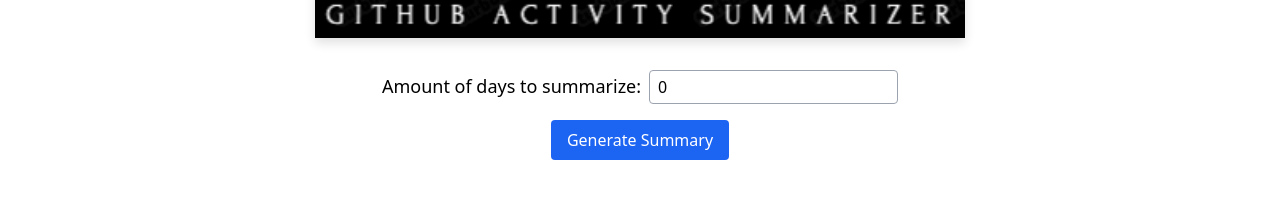
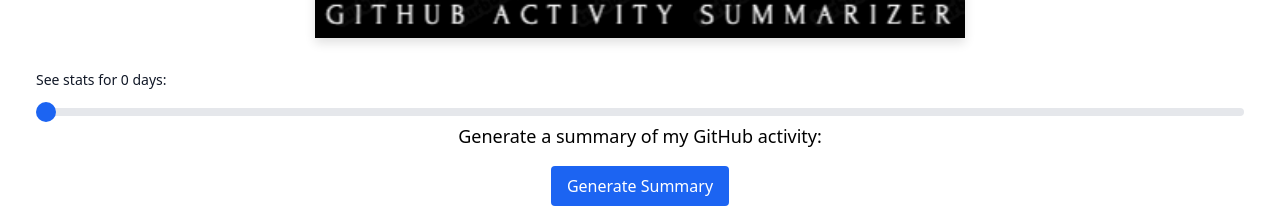
Before and after one commit to VargaElod23/blog, a Next.js app: page /summaries/github in a window 1280 px wide. Shown: the part 490-698 px from the top of the page. Built offline with nearby package versions, Linux system fonts and the light colour scheme.

Commit message:
fixes github activity rate limits, deletes vercel.json

```diff
--- /dev/null
+++ b/components/rangePicker.tsx
@@ -0,0 +1,30 @@
+import React, { Dispatch, SetStateAction } from "react";
+
+type RangePickerProps = {
+  days: number;
+  fetchStats: Dispatch<SetStateAction<number>>;
+};
+
+export const RangePicker = ({ days, fetchStats }: RangePickerProps) => {
+  return (
+    <div>
+      <label
+        htmlFor="default-range"
+        className="block mb-2 text-sm font-medium text-gray-900 dark:text-white"
+      >
+        See stats for {days} days:
+      </label>
+      <input
+        id="default-range"
+        type="range"
+        min="0"
+        max="365"
+        value={days}
+        className="w-full h-2 bg-gray-200 rounded-lg appearance-none cursor-pointer dark:bg-gray-700"
+        onChange={(e) => {
+          fetchStats(Number(e.target.value));
+        }}
+      />
+    </div>
+  );
+};
--- a/pages/api/github/activity.ts
+++ b/pages/api/github/activity.ts
@@ -10,7 +10,7 @@
 
   try {
     const user = process.env.NEXT_PUBLIC_GH_USER || "VargaElod23";
-    const url = `https://api.github.com/users/${user}/events?since=${daysAgo.toISOString()}`;
+    const url = `https://api.github.com/users/${user}/events?page=1&per_page=20`;
     const response = await axios.get(url, {
       headers: {
         Accept: "application/vnd.github.v3+json",
@@ -61,8 +61,6 @@
       return returnObject;
     });
     res.json(relevantDetails);
-    // Further processing or handling of the activity data
-    // ...
   } catch (error) {
     console.error("Error fetching GitHub activity:", error);
   }
--- a/pages/summaries/github.tsx
+++ b/pages/summaries/github.tsx
@@ -7,34 +7,44 @@
 import TextPlaceholder from "../../components/textPlaceholder";
 import useLoader from "../../hooks/useLoader";
 import ErrorContainer from "../../components/error";
+import { RangePicker } from "../../components/rangePicker";
 
 const GitHubSummary = () => {
   const [timeframe, setTimeframe] = useState<number>(0);
-  const [commitCount, setCommitCount] = useState<number>(0);
-  const [prCount, setPrCount] = useState<number>(0);
-  const [contributionCount, setContributionCount] = useState<number>(0);
-  const [issueCount, setIssueCount] = useState<number>(0);
+  const [stats, setStats] = useState<{
+    commits: number;
+    prs: number;
+    contributions: number;
+    issues: number;
+  }>({ commits: 0, prs: 0, contributions: 0, issues: 0 });
   const [summary, setSummary] = useState<string[]>([]);
   const [error, setError] = useState<boolean>(false);
   const { isLoading, setIsLoading } = useLoader();
   const [showSearch, setShowSearch] = useState<boolean>(true);
 
-  const handleSubmit = (e) => {
+  const handleSummarySubmit = (e) => {
     e.preventDefault();
     setShowSearch(false);
-    getStats();
     getSummary();
   };
 
   const getStats = useCallback(async () => {
     try {
       const response = await axios.get(`/api/github/stats?since=${timeframe}`);
-      setCommitCount(response.data.commits);
-      setPrCount(response.data.prs);
-      setContributionCount(response.data.contributions);
-      setIssueCount(response.data.issues);
+      setStats({
+        commits: response.data.commits,
+        prs: response.data.prs,
+        contributions: response.data.contributions,
+        issues: response.data.issues,
+      });
     } catch (error) {
       console.error("Error fetching GitHub stats");
+    }
+  }, [timeframe]);
+
+  useEffect(() => {
+    if (timeframe > 0) {
+      getStats();
     }
   }, [timeframe]);
 
@@ -73,29 +83,83 @@
               height={500}
             />
           </div>
+          <RangePicker days={timeframe} fetchStats={setTimeframe} />
+          {stats.commits > 0 && (
+            <div className="flex flex-row flex-wrap space-y-4 gap-4 w-full space-x-4 justify-between mb-12">
+              <div className="dark:bg-slate-800 bg-gray-200 p-4 rounded-lg  mt-4">
+                <h3 className="text-lg font-semibold">
+                  Total Number of Contributions
+                </h3>
+                <p
+                  className={`text-3xl font-bold  ${
+                    timeframe <= stats.contributions ? "text-green-800" : ""
+                  } text-center`}
+                >
+                  {stats.contributions}
+                </p>
+              </div>
+
+              {stats.prs > 0 ? (
+                <div className="dark:bg-slate-800 bg-gray-200 p-4 rounded-lg">
+                  <h3 className="text-lg font-semibold">
+                    Number of PRs Created and Closed
+                  </h3>
+                  <p
+                    className={`text-3xl font-bold ${
+                      timeframe / 5 <= stats.prs ? "text-green-800" : ""
+                    } text-center`}
+                  >
+                    {stats.prs}
+                  </p>
+                </div>
+              ) : (
+                <></>
+              )}
+
+              <div className="dark:bg-slate-800 bg-gray-200 p-4 rounded-lg">
+                <h3 className="text-lg font-semibold">Number of Commits</h3>
+                <p
+                  className={`text-3xl font-bold ${
+                    timeframe <= stats.commits ? "text-green-800" : ""
+                  } text-center`}
+                >
+                  {stats.commits}
+                </p>
+              </div>
+
+              {stats.issues > 0 ? (
+                <div className="dark:bg-slate-800 bg-gray-200 p-4 rounded-lg">
+                  <h3 className="text-lg font-semibold">
+                    Number of Issues Created/Resolved
+                  </h3>
+                  <p
+                    className={`text-3xl font-bold ${
+                      timeframe / 2 <= stats.issues ? "text-green-800" : ""
+                    } text-center`}
+                  >
+                    {stats.issues}
+                  </p>
+                </div>
+              ) : (
+                <></>
+              )}
+            </div>
+          )}
           {showSearch && (
             <div className="flex flex-col items-center justify-center">
               <form
-                onSubmit={handleSubmit}
+                onSubmit={handleSummarySubmit}
                 className="flex flex-col items-center"
               >
                 <div className="mb-4">
                   <label htmlFor="days" className="text-lg">
-                    Amount of days to summarize:
+                    Generate a summary of my GitHub activity:
                   </label>
-                  <input
-                    type="number"
-                    id="days"
-                    value={timeframe}
-                    onChange={(e) => setTimeframe(Number(e.target.value))}
-                    className="border border-gray-400 rounded px-2 py-1 ml-2 dark:text-black"
-                    required
-                  />
                 </div>
                 <button
                   type="submit"
                   className="bg-blue-600 text-white py-2 px-4 rounded hover:bg-green-600 disabled:hover:bg-gray-400"
-                  onClick={handleSubmit}
+                  onClick={handleSummarySubmit}
                   disabled={!timeframe}
                 >
                   Generate Summary
@@ -113,67 +177,6 @@
             ) : (
               !showSearch && (
                 <>
-                  <div className="flex flex-row flex-wrap space-y-4 gap-4 w-full space-x-4 justify-between mb-12">
-                    <div className="dark:bg-slate-800 bg-gray-200 p-4 rounded-lg  mt-4">
-                      <h3 className="text-lg font-semibold">
-                        Total Number of Contributions
-                      </h3>
-                      <p
-                        className={`text-3xl font-bold  ${
-                          timeframe <= contributionCount ? "text-green-800" : ""
-                        } text-center`}
-                      >
-                        {contributionCount}
-                      </p>
-                    </div>
-
-                    {prCount > 0 ? (
-                      <div className="dark:bg-slate-800 bg-gray-200 p-4 rounded-lg">
-                        <h3 className="text-lg font-semibold">
-                          Number of PRs Created and Closed
-                        </h3>
-                        <p
-                          className={`text-3xl font-bold ${
-                            timeframe / 5 <= prCount ? "text-green-800" : ""
-                          } text-center`}
-                        >
-                          {prCount}
-                        </p>
-                      </div>
-                    ) : (
-                      <></>
-                    )}
-
-                    <div className="dark:bg-slate-800 bg-gray-200 p-4 rounded-lg">
-                      <h3 className="text-lg font-semibold">
-                        Number of Commits
-                      </h3>
-                      <p
-                        className={`text-3xl font-bold ${
-                          timeframe <= commitCount ? "text-green-800" : ""
-                        } text-center`}
-                      >
-                        {commitCount}
-                      </p>
-                    </div>
-
-                    {issueCount > 0 ? (
-                      <div className="dark:bg-slate-800 bg-gray-200 p-4 rounded-lg">
-                        <h3 className="text-lg font-semibold">
-                          Number of Issues Created/Resolved
-                        </h3>
-                        <p
-                          className={`text-3xl font-bold ${
-                            timeframe / 2 <= issueCount ? "text-green-800" : ""
-                          } text-center`}
-                        >
-                          {issueCount}
-                        </p>
-                      </div>
-                    ) : (
-                      <></>
-                    )}
-                  </div>
                   {summary.map((item, index) => (
                     <TypingText key={index} text={item} />
                   ))}
```
Also changed, not shown: vercel.json (deleted).
